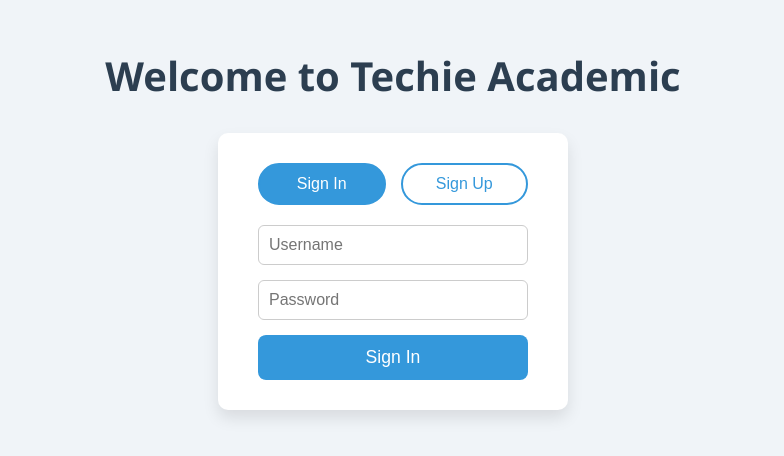
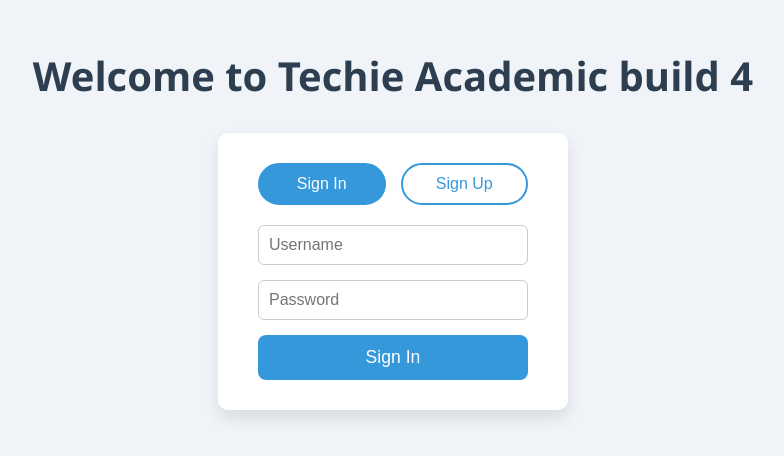
Before and after one commit to Soms03/CI-CD-Jenkins01, a plain HTML site: page project/frontend/index.html in a window 1280 px wide. Shown: the part 184-640 px from the top of the page, without its empty margins (247-1031 px from the left). Drawn offline with Linux system fonts and the light colour scheme.

Commit message:
Update index.html
trigger test 2

```diff
--- a/project/frontend/index.html
+++ b/project/frontend/index.html
@@ -93,7 +93,7 @@
   </style>
 </head>
 <body>
-  <h1>Welcome to Techie Academic</h1>
+  <h1>Welcome to Techie Academic build 4</h1>
 
   <div class="form-container">
     <div class="toggle-buttons">
```
